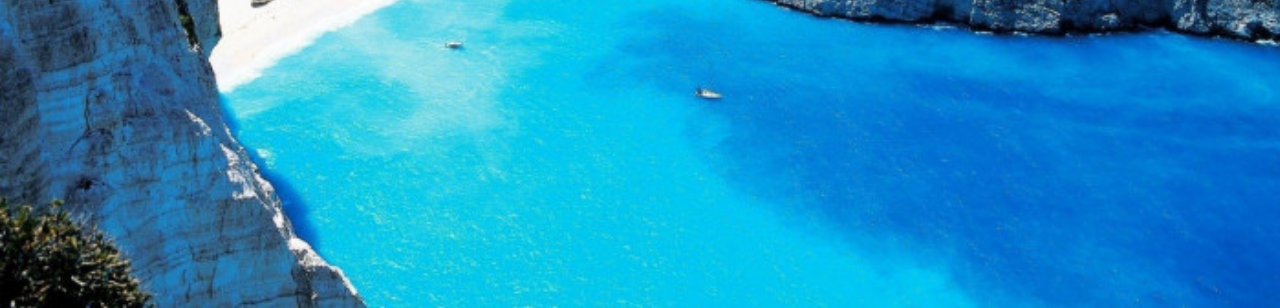
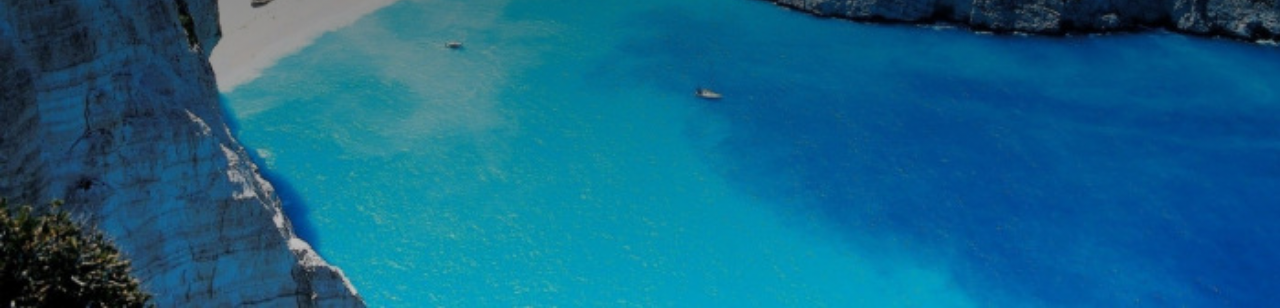
Before and after one commit to Ashish8084/CODSOFT1, a plain HTML site: page Landing page/index.html in a window 1280 px wide. Shown: the part 492-800 px from the top of the page. Drawn offline with Linux system fonts and the light colour scheme.

Commit message:
Add files via upload

```diff
--- a/Landing page/style.css
+++ b/Landing page/style.css
@@ -13,7 +13,7 @@
 header{
     width:100%;
     height: 100vh;
-    background-image:url(img/jlT1wr2.jpg);
+    background-image: linear-gradient(rgba(0,0,0,0.8),rgba(0,0,0,0.2)) ,url(img/jlT1wr2.jpg);
     background-size:cover;
     font-family:'poppins',sans-serif ;
 
```
